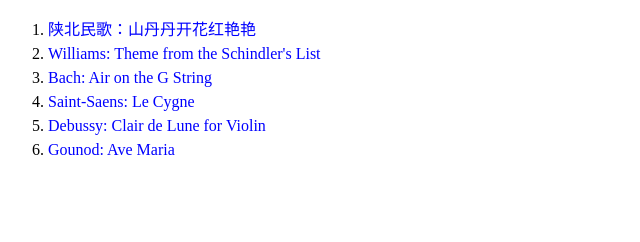
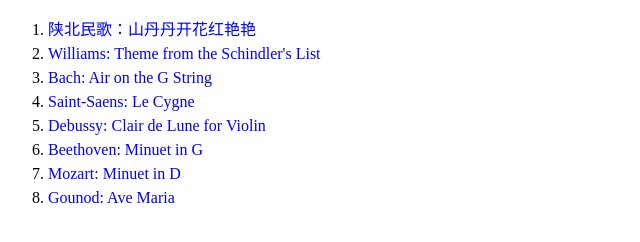
Before and after one commit to gismanray/muzsheets, a plain HTML site: page index.html in a window 1280 px wide. Shown: the part 48-290 px from the top of the page, without its empty margins (0-640 px from the left). Drawn offline with Linux system fonts and the light colour scheme.

Commit message:
Add Beethoven and Mozart pieces to index.html

```diff
--- a/index.html
+++ b/index.html
@@ -17,6 +17,8 @@
     <li><a href="pdf/Bach_Air_On_The_G_String.pdf" target="_blank">Bach: Air on the G String</a></li>
     <li><a href="pdf/LE_CYGNE.pdf" target="_blank">Saint-Saens: Le Cygne</a></li>
     <li><a href="pdf/Clair_de_Lune_for_Violin.pdf" target="_blank">Debussy: Clair de Lune for Violin</a></li>
+    <li><a href="pdf/Beethoven_Minuet_in_G.pdf" target="_blank">Beethoven: Minuet in G</a></li>
+    <li><a href="pdf/Mozart_Minuet_in_D.pdf" target="_blank">Mozart: Minuet in D</a></li>
     <li><a href="pdf/Ave_Maria.pdf" target="_blank">Gounod: Ave Maria</a></li>
   </ol>
 </body>
```
